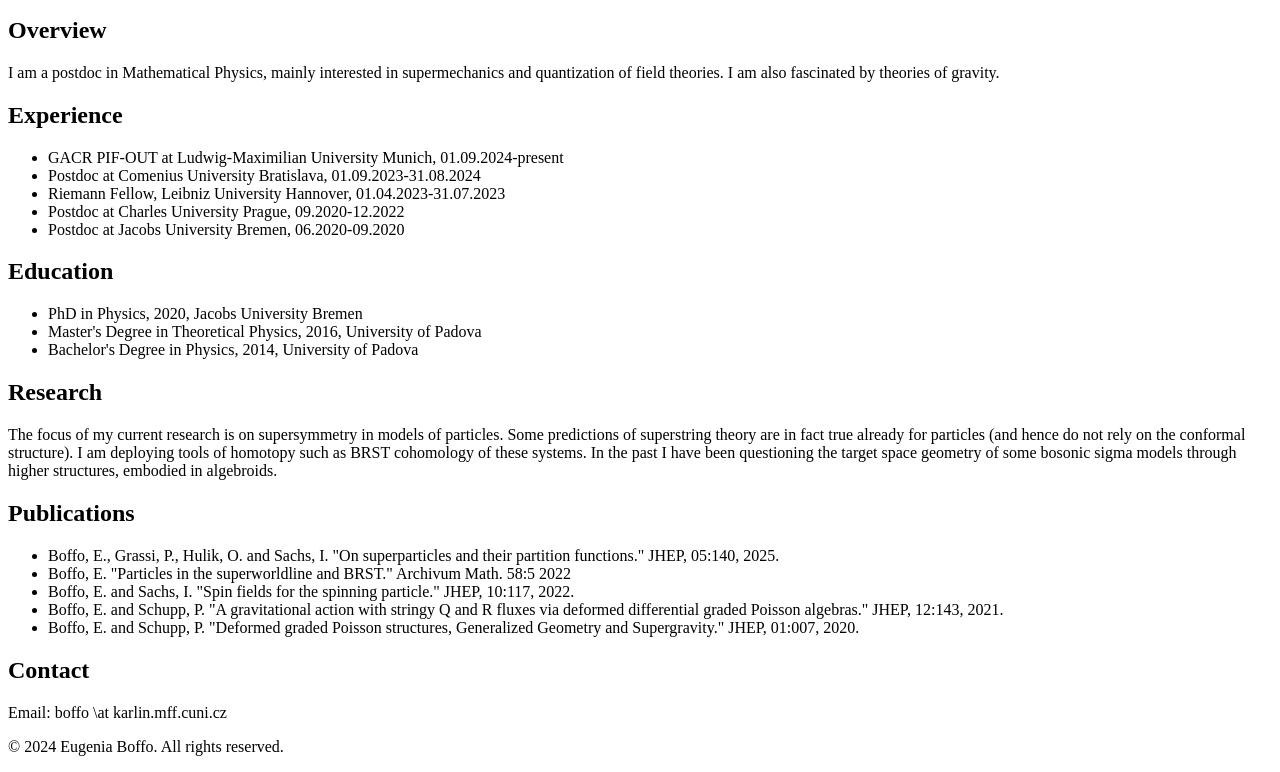
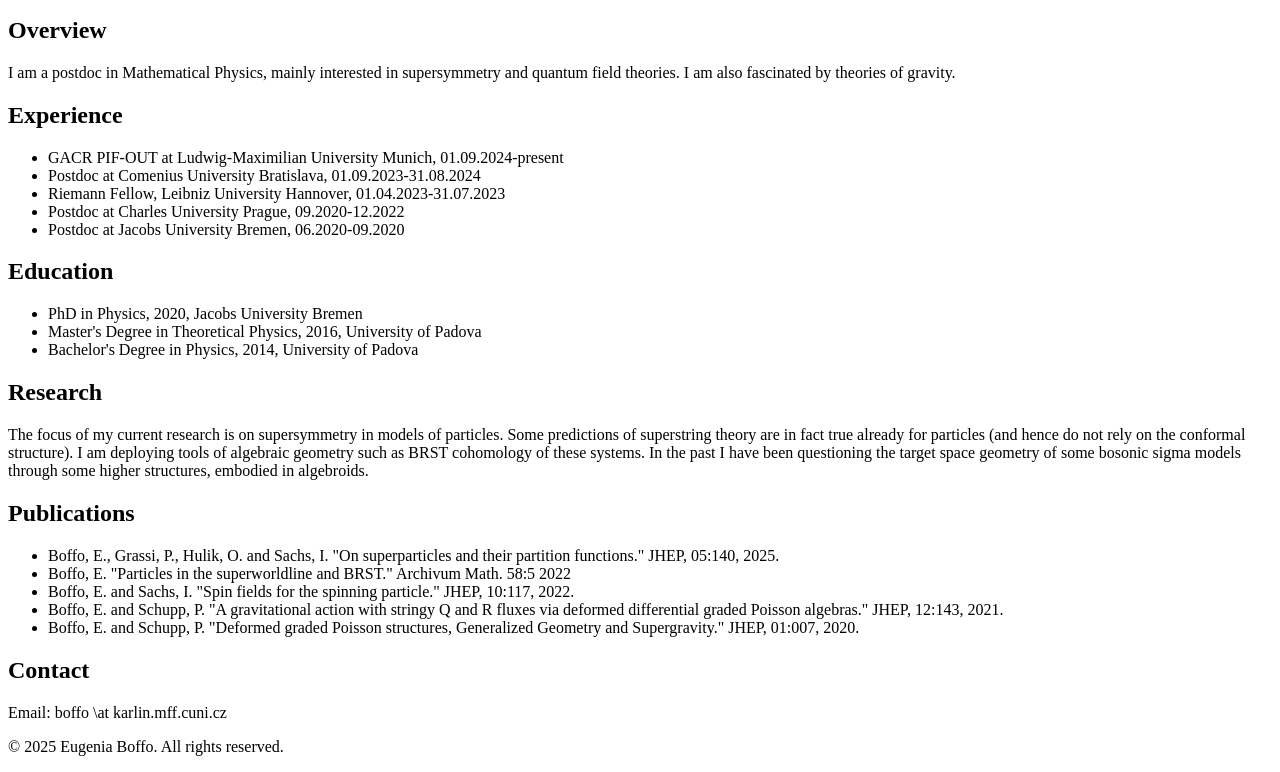
Before and after one commit to eugeniaboffo/eugeniaboffo.github.io, a plain HTML site: page index.html in a window 1280 px wide. Shown: the part 346-1118 px from the top of the page. Drawn offline with Linux system fonts and the light colour scheme.

Commit message:
Changes to summaries of scientific interests

```diff
--- a/index.html
+++ b/index.html
@@ -54,7 +54,7 @@ img {
   <main>
     <section id="overview">
       <h2>Overview</h2>
-      <p>I am a postdoc in Mathematical Physics, mainly interested in supermechanics and quantization of field theories. I am also fascinated by theories of gravity.</p>
+      <p>I am a postdoc in Mathematical Physics, mainly interested in supersymmetry and quantum field theories. I am also fascinated by theories of gravity.</p>
     </section>
 
     <section id="experience">
@@ -79,7 +79,7 @@ img {
 
     <section id="research">
       <h2>Research</h2>
-      <p>The focus of my current research is on supersymmetry in models of particles. Some predictions of superstring theory are in fact true already for particles (and hence do not rely on the conformal structure). I am deploying tools of homotopy such as BRST cohomology of these systems. In the past I have been questioning the target space geometry of some bosonic sigma models through higher structures, embodied in algebroids.</p>
+      <p>The focus of my current research is on supersymmetry in models of particles. Some predictions of superstring theory are in fact true already for particles (and hence do not rely on the conformal structure). I am deploying tools of algebraic geometry such as BRST cohomology of these systems. In the past I have been questioning the target space geometry of some bosonic sigma models through some higher structures, embodied in algebroids.</p>
     </section>
 
     <section id="publications">
@@ -100,7 +100,7 @@ img {
   </main>
 
   <footer>
-    <p>&copy; 2024 Eugenia Boffo. All rights reserved.</p>
+    <p>&copy; 2025 Eugenia Boffo. All rights reserved.</p>
   </footer>
 </body>
 </html>
```
